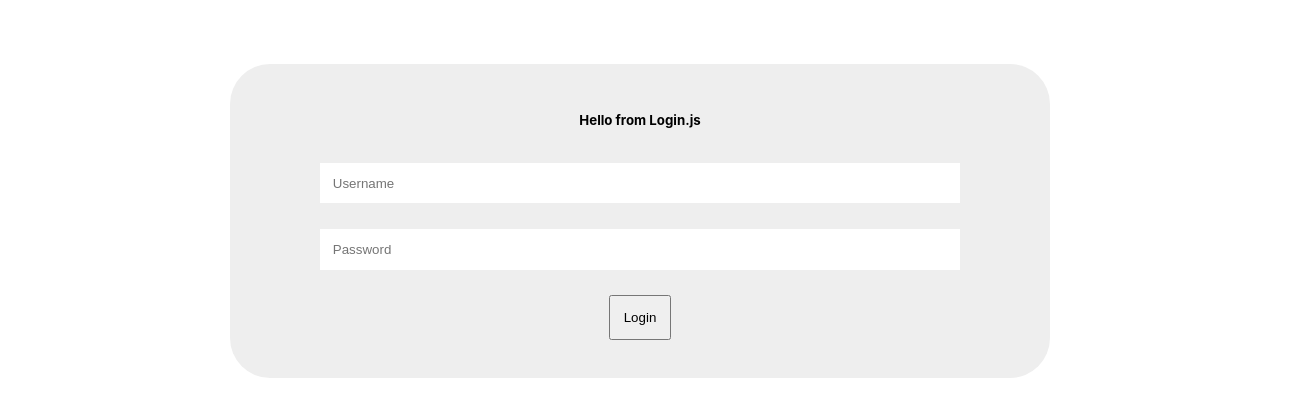
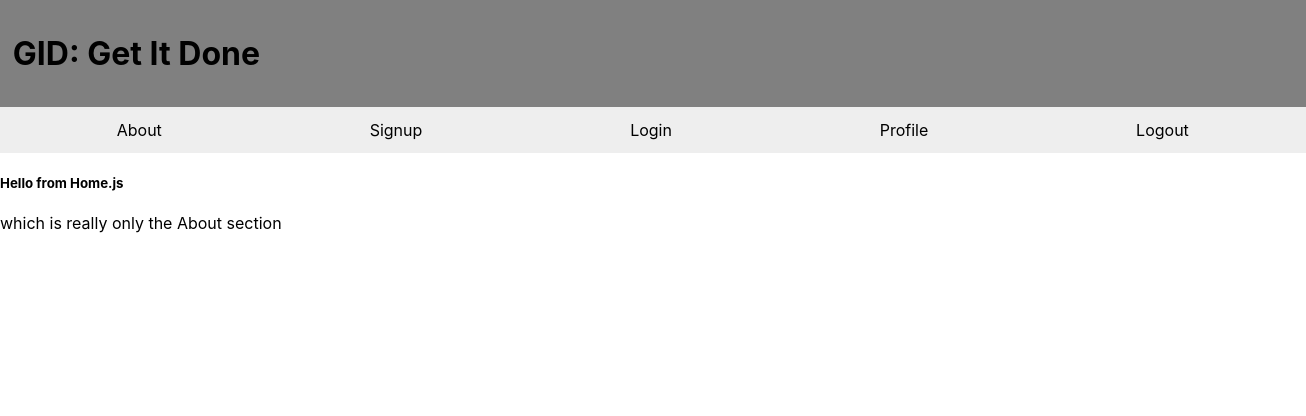
Before and after one commit to DaleLore/avarchive_app, a React (Create React App) app: page / in a window 1280 px wide. Shown: the top 416 px of the page, 1306 px wide, since content can reach past the window. Built offline with nearby package versions, Linux system fonts and the light colour scheme.

Commit message:
Got routes to work in the nav bar. Can toggle between links and must have token in localStorage in order to view profile

```diff
--- a/src/App.js
+++ b/src/App.js
@@ -1,62 +1,46 @@
 import React, { Component, Fragment } from 'react';
 import { BrowserRouter as Router } from "react-router-dom";
-
-// import Routes from "./Routes";
+import Routes from "./Routes";
 
 import Header from "./Components/Header";
 import Nav from "./Components/Nav";
 import './Stylesheets/style.scss'
 
-//DELETE LATER
-import Login from "./Pages/Login";
-import Signup from "./Pages/Signup";
-import Profile from "./Pages/Profile";
-import Home from "./Pages/Home";
-
-
 class App extends Component {
 
   state = {
-    page: 'login'
-  }
-
-  redirect = (page) => {
-    this.setState({ page: page })
+    username: ''
   }
 
   componentDidMount(){
     if(localStorage.token){
-      this.redirect('profile')
+      // fetch('http://localhost:3000/profile', {
+      //   headers: {
+      //     Authorization: localStorage.token
+      //   }
+      // })
+      //   .then(response => response.json())
+      //   .then(profileData => {
+      //     this.setState({ username: profileData.username})
+      //   })
     }
   }
 
   render() {
-      switch(this.state.page){
-        case 'login':
-          return <Login redirect={this.redirect}/>
-        case 'signup':
-          return <Signup />
-        case 'profile':
-          return <Profile />
-        default:
-          return <Login />
-      }
+    return(
+      <Fragment>
+        <Router>
+          <Header />
+          <Nav />
+
+          <div className="main">
+            <Routes />
+          </div>
+
+        </Router>
+      </Fragment>
+    )
   }
 }
 
 export default App;
-
-
-// return(
-//   <Fragment>
-//     <Router>
-//       <Header />
-//       <Nav />
-//
-//       <div className="main">
-//
-//       </div>
-//
-//     </Router>
-//   </Fragment>
-// )
--- a/src/Pages/Login.js
+++ b/src/Pages/Login.js
@@ -26,12 +26,13 @@ handleSubmit = (e) => {
     .then(loginData => {
       if (loginData.token){
         localStorage.token = loginData.token
-        this.props.redirect('profile')
+        this.props.history.push('/profile')
       }
     })
   }
 
   render() {
+    console.log("from login", this.props)
     return (
       <form className="auth-form" onSubmit={this.handleSubmit}>
         <h5>Hello from Login.js</h5>
--- a/src/Pages/Profile.js
+++ b/src/Pages/Profile.js
@@ -4,26 +4,16 @@ import ItemContainer from '../Containers/itemContainer'
 
 class Profile extends Component {
 
-  state = {
-    username: ''
-  }
-
   componentDidMount(){
-    fetch('http://localhost:3000/profile', {
-      headers: {
-        Authorization: localStorage.token
-      }
-    })
-      .then(response => response.json())
-      .then(profileData => {
-        this.setState({ username: profileData.username})
-      })
+    if (!localStorage.token){
+      this.props.history.push('/')
+    }
   }
 
   render() {
     return (
       <div className="profile">
-        <h1>Welcome, {this.state.username}</h1>
+        <h1>Welcome!</h1>
         <h5>Hello from Profile.js</h5>
         <p> I want Login link to toggle into profile link once logged in</p>
 
--- a/src/Routes.js
+++ b/src/Routes.js
@@ -4,7 +4,6 @@ import Pages from "./Pages"
 
 
 const Routes = (props) => {
-  console.log("from routes", props)
   return (
     <Switch>
       <Route path="/login" component={Pages.Login} />
```
